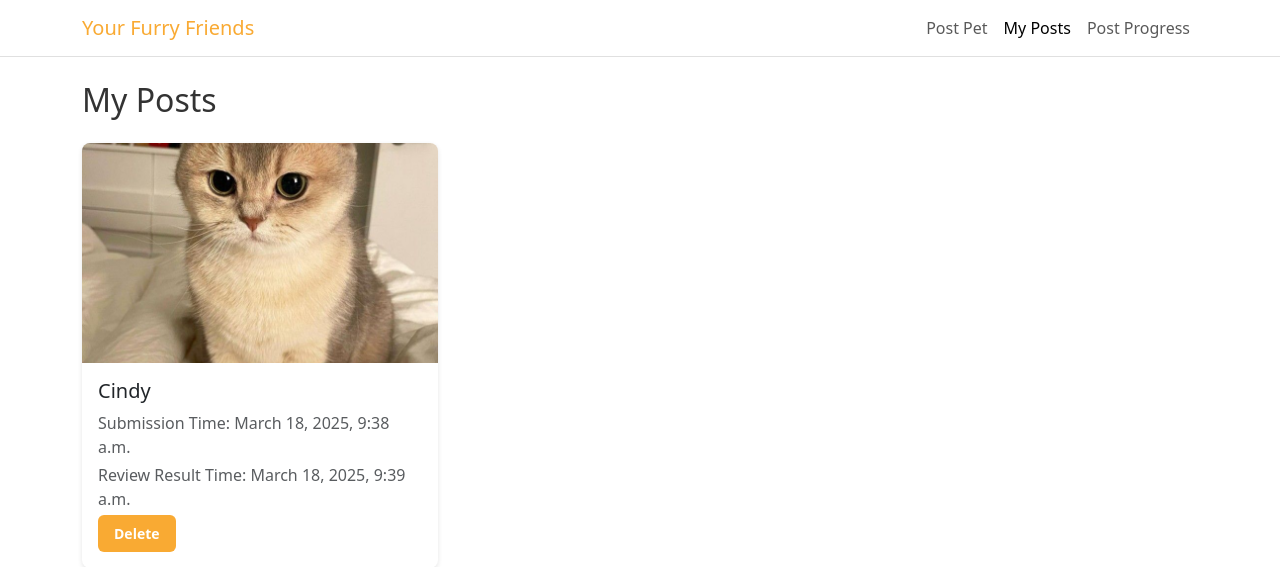
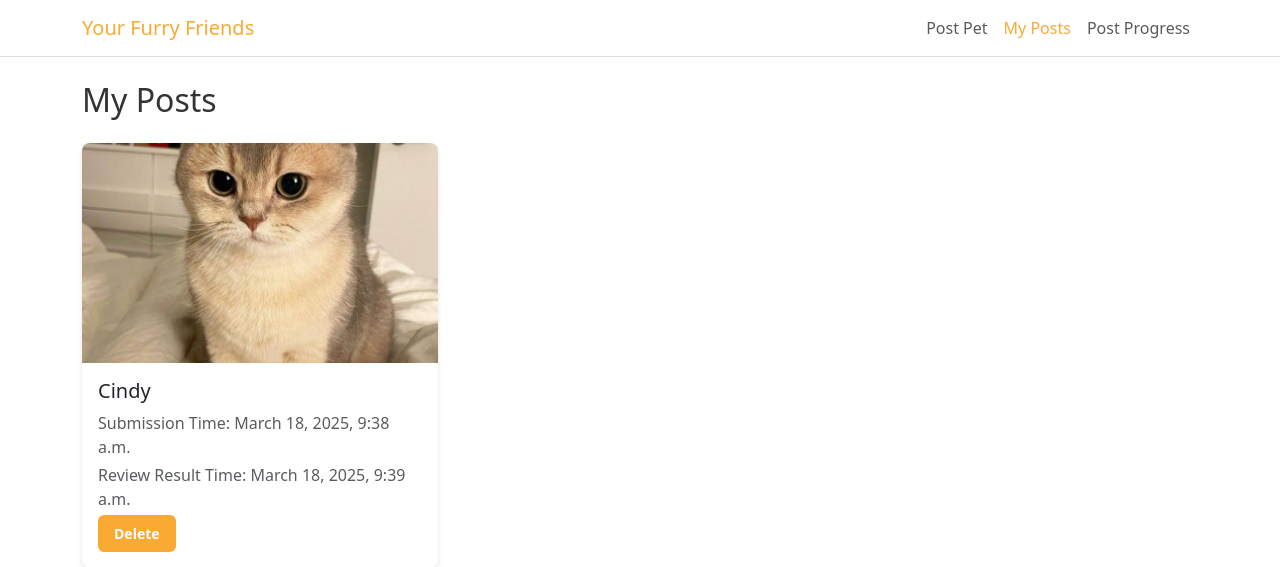
Before and after one commit to panyq11/pets_adoption_system, a Django app: page /posts/my_posts/ in a window 1280 px wide. Shown: the top 567 px of the page. Run offline with Django 3.2, Linux system fonts and the light colour scheme; a user stored in the database is signed in; data comes from the database, SQL or seed files in the repository; both versions use the stored data as it was after the commit; some libraries are stand-ins or nearby versions.

Commit message:
你的修改描述

```diff
--- a/templates/posts/myPosts.html
+++ b/templates/posts/myPosts.html
@@ -36,6 +36,10 @@
     }
     /* 确保导航栏链接悬浮时变为橙色 */
     .navbar-custom .nav-link:hover {
+      color: var(--primary-orange) !important;
+    }
+    /* 新增：当前 active 的 nav-link 显示为橙色 */
+    .navbar-custom .nav-link.active {
       color: var(--primary-orange) !important;
     }
     /* 卡片布局 */
```
Also changed, not shown: db.sqlite3, media/pet_images/Cindy1.jpg (added), media/pet_images/Cindy2.jpg (added), media/pet_images/Cindy3.jpg (added), media/pet_images/a6650ecb86f1f9ea5eb133f4c9103a7.jpg (added).
